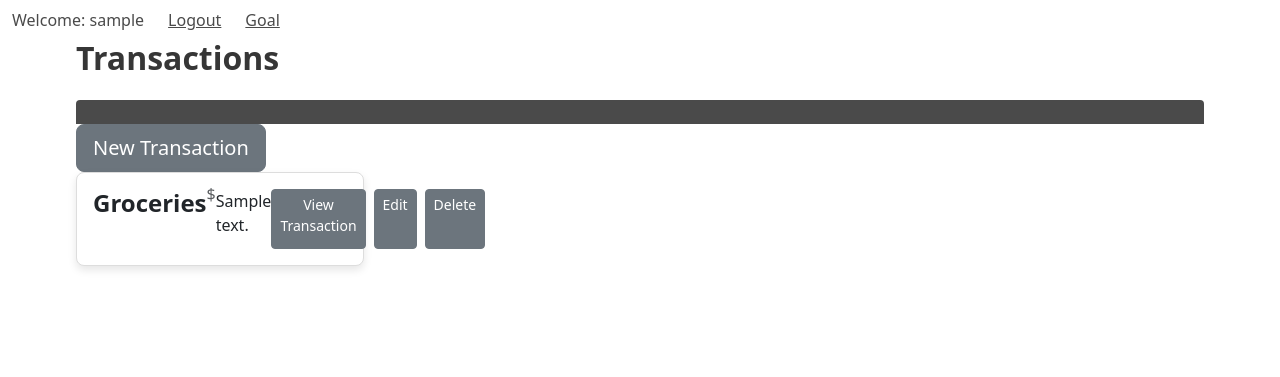
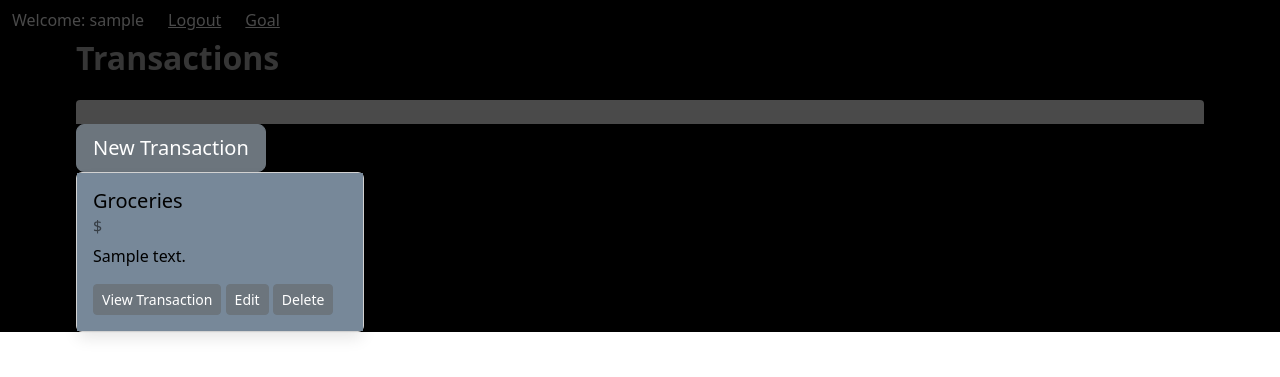
Before and after one commit to Ronnie95/MyBudget, a Django app: page /transactions/ in a window 1280 px wide. Shown: the top 377 px of the page. Run offline with Django 5.2, Linux system fonts and the light colour scheme; a user stored in the database is signed in; tables that the repository leaves empty hold one stand-in row (values such as "Sample post"); some libraries are stand-ins or nearby versions.

Commit message:
style updates

```diff
--- a/my_budgets/budget_app/static/budget.css
+++ b/my_budgets/budget_app/static/budget.css
@@ -1,5 +1,5 @@
 h1 {
-    color:black;
+    color:green;
     align-items: center;
 
 }
@@ -14,64 +14,3 @@ input[type=text] {
     border: 2px solid red;
     border-radius: 4px;
   }
-
-
-
-.card-body {
-    display: flex;
-
-}
-
-.con {
-    display: flex;
-
-}
-
-/* Styling the card */
-.card {
-    border: 1px solid #ddd;
-    border-radius: 8px;
-    box-shadow: 0 4px 8px rgba(0, 0, 0, 0.1);
-    margin-bottom: 20px;
-}
-
-/* Card body styling */
-.card-body {
-    padding: 16px;
-}
-
-/* Card title styling */
-.card-title {
-    font-size: 1.5rem;
-    font-weight: bold;
-}
-
-/* Card subtitle styling */
-.card-subtitle {
-    font-size: 1rem;
-    color: #6c757d;
-    margin-bottom: 8px;
-}
-
-/* Card text styling */
-.card-text {
-    font-size: 1rem;
-    margin-bottom: 12px;
-}
-
-/* Button styling */
-.btn-secondary {
-    background-color: #6c757d;
-    border-color: #6c757d;
-    color: white;
-    margin-right: 8px;
-}
-
-.btn-secondary:hover {
-    background-color: #5a6268;
-    border-color: #545b62;
-}
-
-.con{
-    display: flex;
-}
--- /dev/null
+++ b/my_budgets/budget_app/static/transaction.css
@@ -0,0 +1,25 @@
+h1 {
+    color: red;
+}
+
+.card-body {
+    display: block;
+}
+
+.con {
+    display: flex;
+    flex-wrap: wrap;
+    gap: 30px;
+}
+
+.card {
+    color: black;
+}
+
+.card-body {
+    background-color: lightslategray;
+    border-color: black;
+}
+body {
+    background-color: black;
+}
--- a/my_budgets/budget_app/templates/goals.html
+++ b/my_budgets/budget_app/templates/goals.html
@@ -1,10 +1,8 @@
 {% extends 'base.html' %}
 {% block content %}
 {% load bootstrap5 %}
-{% load static %}
 {% bootstrap_css %}
 {% bootstrap_javascript %}
-<link rel="stylesheet" href="{% static 'budget.css' %}">
 
 <h1 class="title">Goal list</h1>
   <div class="message-header"></div>
--- a/my_budgets/budget_app/templates/income_list.html
+++ b/my_budgets/budget_app/templates/income_list.html
@@ -4,7 +4,6 @@
 {% load static %}
 {% bootstrap_css %}
 {% bootstrap_javascript %}
-<link rel="stylesheet" href="{% static 'budget.css' %}">
 
 </html><h1 class="title">Income</h1>
   <div class="message-header"></div>
--- a/my_budgets/budget_app/templates/reminder_list.html
+++ b/my_budgets/budget_app/templates/reminder_list.html
@@ -1,10 +1,8 @@
 {% extends 'base.html' %}
 {% block content %}
 {% load bootstrap5 %}
-{% load static %}
 {% bootstrap_css %}
 {% bootstrap_javascript %}
-<link rel="stylesheet" href="{% static 'budget.css' %}">
 
 
 </html><h1 class="title">Reminders</h1>
--- a/my_budgets/budget_app/templates/transactions_list.html
+++ b/my_budgets/budget_app/templates/transactions_list.html
@@ -4,13 +4,13 @@
 {% load static %}
 {% bootstrap_css %}
 {% bootstrap_javascript %}
-<link rel="stylesheet" href="{% static 'budget.css' %}">
+<link rel="stylesheet" href="{% static 'transaction.css' %}">
 
 
 </html><h1 class="title">Transactions</h1>
   <div class="message-header"></div>
   <a href="{% url 'transactions_create' %}" class="btn btn-secondary btn-lg">New Transaction</a>
-    <div class="detail__songs mb-5">
+    <div class="con">
       {% for transaction in Transactions %}
           <div class="card" style="width: 18rem;">
             <div class="card-body">
```
